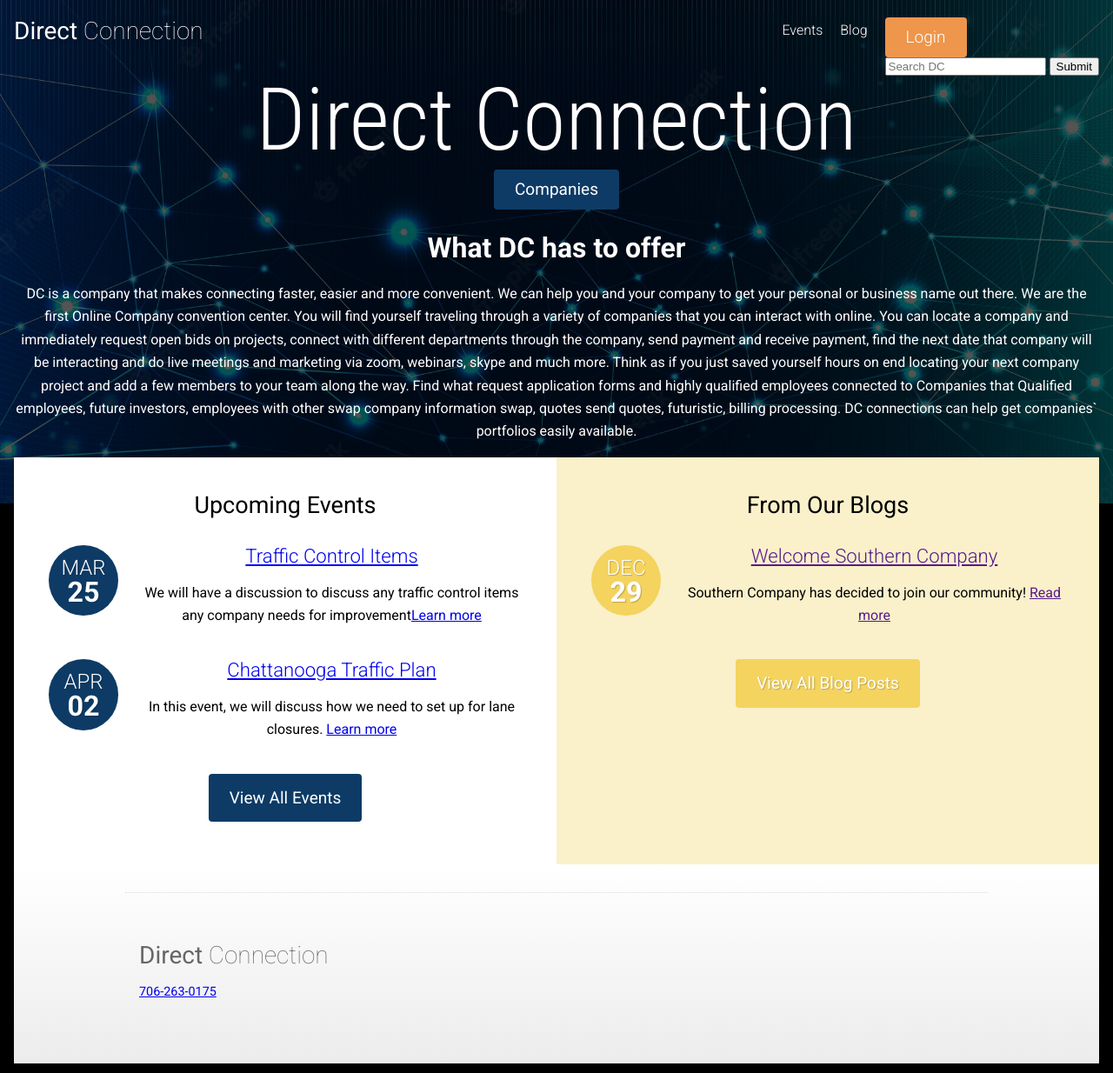
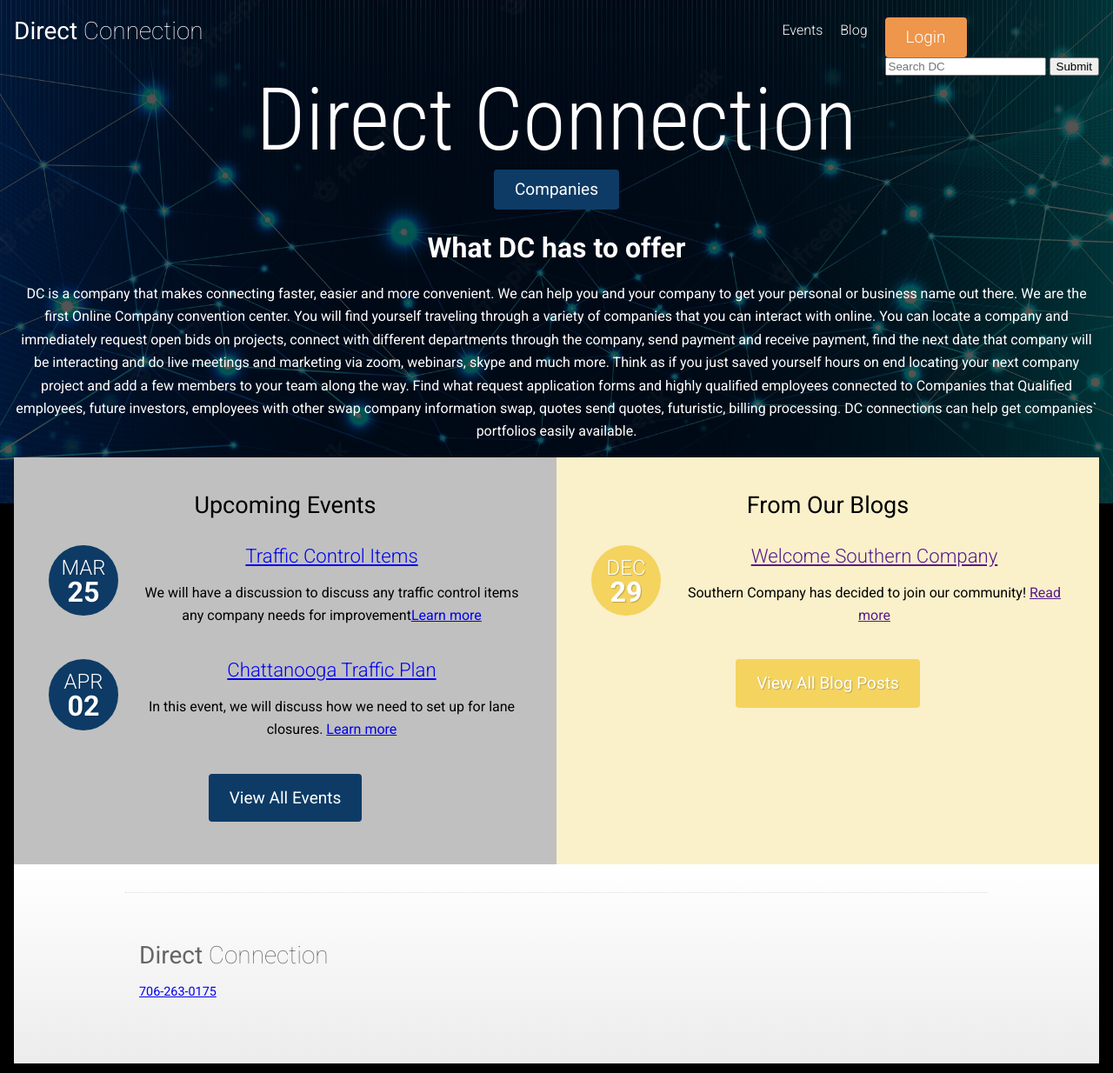
Before and after one commit to trafficBSolutions/dc, a PHP site: page / in a window 1280 px wide. Shown: the top 1234 px of the page at 87% size. Run offline with PHP 8.4, Linux system fonts and the light colour scheme.

Commit message:
Update front-page.css

```diff
--- a/css/front-page.css
+++ b/css/front-page.css
@@ -216,7 +216,7 @@ a {
   }
 
   .full-width-split__one {
-    background-color: white;
+    background-color: silver;
     padding: 40px;
     flex: 1;
   }
```
